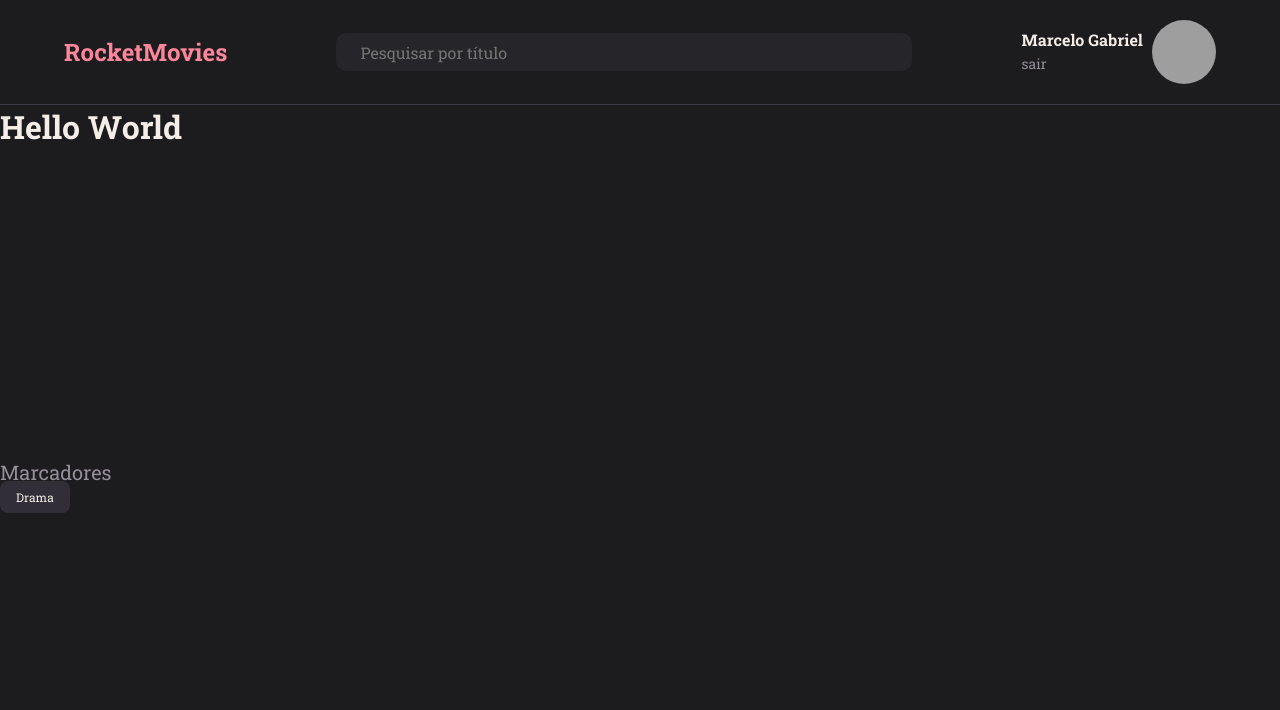
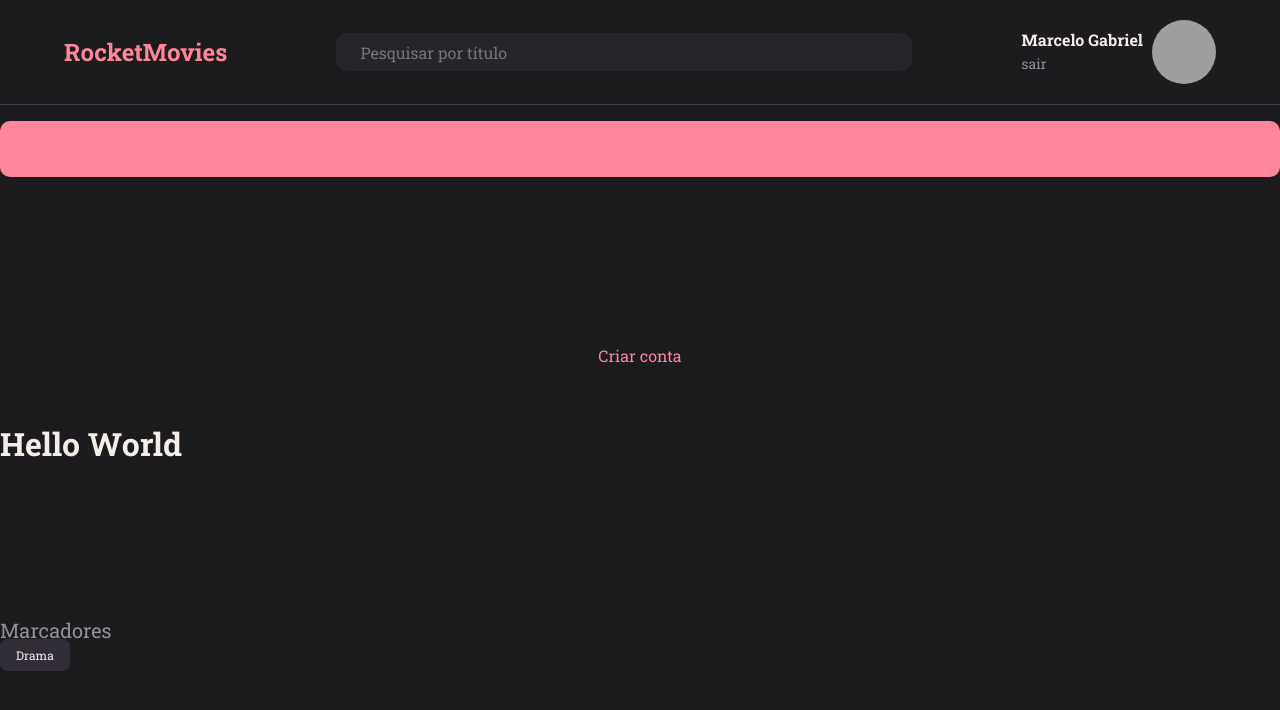
Before and after one commit to LemnGT/Explorer_Stage9_RocketMovies, a React (Vite) app: page / in a window 1280 px wide. Shown: the top 710 px of the page. Built offline with nearby package versions, Linux system fonts and the light colour scheme; grey boxes are pictures that could not be loaded.

Commit message:
ButtonText component Done

```diff
--- /dev/null
+++ b/src/components/ButtonText/index.jsx
@@ -0,0 +1,9 @@
+import { Container } from "./styles";
+
+export function ButtonText({ title, ...rest }) {
+  return (
+    <Container type="button" {...rest}>
+      {title}
+    </Container>
+  );
+}
--- /dev/null
+++ b/src/components/ButtonText/styles.js
@@ -0,0 +1,8 @@
+import styled from "styled-components";
+
+export const Container = styled.button`
+  background: none;
+  color: ${({ theme }) => theme.COLORS.PINK};
+  border: none;
+  font-size: 16px;
+`;
--- a/src/components/Header/index.jsx
+++ b/src/components/Header/index.jsx
@@ -1,11 +1,12 @@
-import { Container, Profile, Search, PageName } from "./styles";
+import { Input } from "../Input";
+import { Container, Profile, PageName } from "./styles";
 
 export function Header() {
   return (
     <Container>
       <PageName>RocketMovies</PageName>
 
-      <Search type="text" placeholder="Pesquisar por título" />
+      <Input type="text" placeholder="Pesquisar por título" />
 
       <Profile>
         <div>
--- a/src/components/Header/styles.js
+++ b/src/components/Header/styles.js
@@ -44,17 +44,6 @@ export const Profile = styled.div`
     }
   }
 `;
-
-export const Search = styled.input`
-  padding: 19px 24px;
-  height: 18px;
-  width: 50%;
-  background-color: ${({ theme }) => theme.COLORS.BG_LIGHT};
-  border: none;
-  border-radius: 10px;
-  color: ${({ theme }) => theme.COLORS.LABEL_GRAY};
-`;
-
 export const PageName = styled.a`
   font-size: 24px;
   font-weight: bold;
--- /dev/null
+++ b/src/components/Input/index.jsx
@@ -0,0 +1,5 @@
+import { Container } from "./styles";
+
+export function Input({ ...rest }) {
+  return <Container {...rest}></Container>;
+}
--- /dev/null
+++ b/src/components/Input/styles.js
@@ -0,0 +1,11 @@
+import styled from "styled-components";
+
+export const Container = styled.input`
+  padding: 19px 24px;
+  height: 18px;
+  width: 50%;
+  background-color: ${({ theme }) => theme.COLORS.BG_LIGHT};
+  border: none;
+  border-radius: 10px;
+  color: ${({ theme }) => theme.COLORS.LABEL_GRAY};
+`;
--- a/src/pages/MoviePreview/index.jsx
+++ b/src/pages/MoviePreview/index.jsx
@@ -2,11 +2,15 @@ import { Container, Links } from "./styles";
 import { Header } from "../../components/Header";
 import { Section } from "../../components/Section";
 import { Tag } from "../../components/Tag";
+import { Button } from "../../components/Button";
+import { ButtonText } from "../../components/ButtonText";
 
 export function MoviePreview() {
   return (
     <Container>
       <Header />
+      <Button />
+      <ButtonText title="Criar conta" />
 
       <h1>Hello World</h1>
       <Section title="Marcadores">
```
